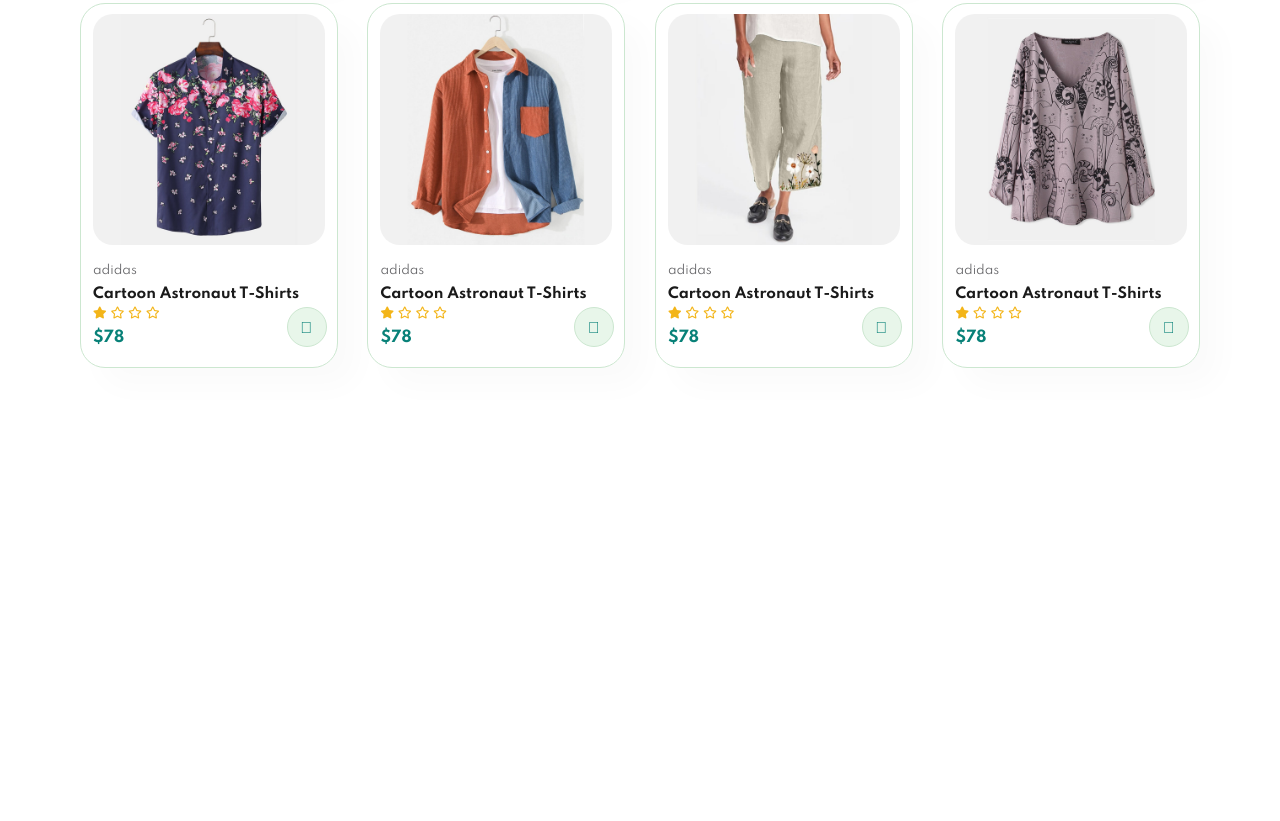
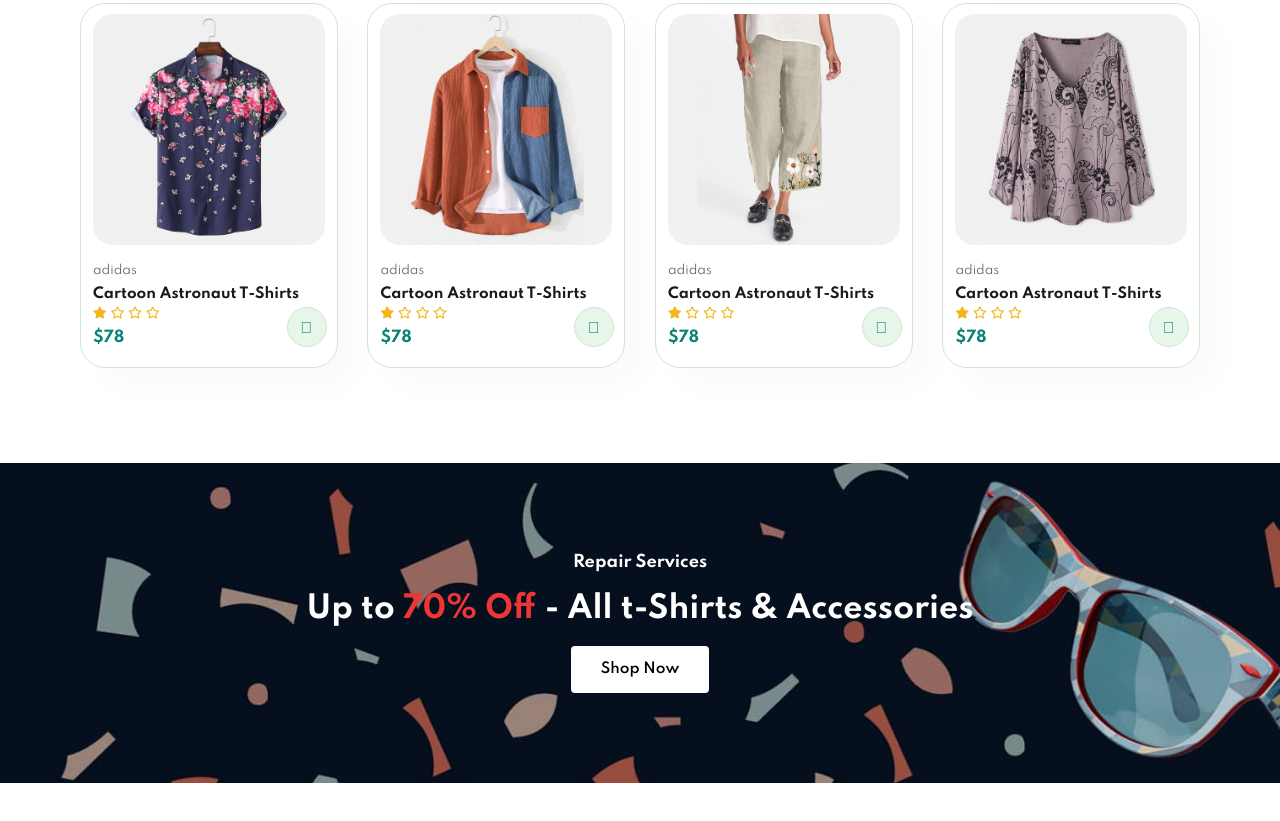
Before and after one commit to Night-Owl6/Ecommerce-HTML-CSS-JS, a plain HTML site: page index.html in a window 1280 px wide. Shown: the part 1679-2500 px from the top of the page. Before the commit the page ends 2102 px from the top, so only its background shows below. Drawn offline with Linux system fonts and the light colour scheme.

Commit message:
Created call to action banner scection

```diff
--- a/index.html
+++ b/index.html
@@ -189,6 +189,12 @@
         </div>
       </div>
     </section>
+
+    <section id="banner" class="section-m1">
+      <h4>Repair Services</h4>
+      <h2>Up to <span>70% Off</span> - All t-Shirts & Accessories</h2>
+      <button class="normal">Shop Now</button>
+    </section>
     <script src="script.js"></script>
   </body>
 </html>
--- a/style.css
+++ b/style.css
@@ -47,6 +47,21 @@ p {
 .section-m1 {
   margin: 40px 0;
 }
+
+button.normal {
+  font-size: 14px;
+  font-weight: 600;
+  padding: 15px 30px;
+  color: #000;
+  background-color: #fff;
+  border-radius: 4px;
+  cursor: pointer;
+  border: none;
+  outline: none;
+  transition: 0.2s;
+
+}
+
 
 body {
   width: 100%;
@@ -263,3 +278,36 @@ body {
   bottom: 20px;
   right: 10px;
 }
+
+#banner {
+  display: flex;
+  flex-direction: column;
+  justify-content: center;
+  align-items: center;
+  text-align: center;
+  background-image: url("img/banner/b2.jpg");
+  width: 100%;
+  height: 40vh;
+  background-size: cover;
+  background-position: center;
+}
+
+#banner h4{
+  color: #fff;
+  font-size: 16px;
+}
+
+#banner h2{
+  color: #fff;
+  font-size: 30px;
+  padding: 10px 0;
+}
+
+#banner h2 span {
+  color: #ef3636;
+}
+
+#banner button:hover {
+  background: #088178;
+  color: #fff;
+}
```
